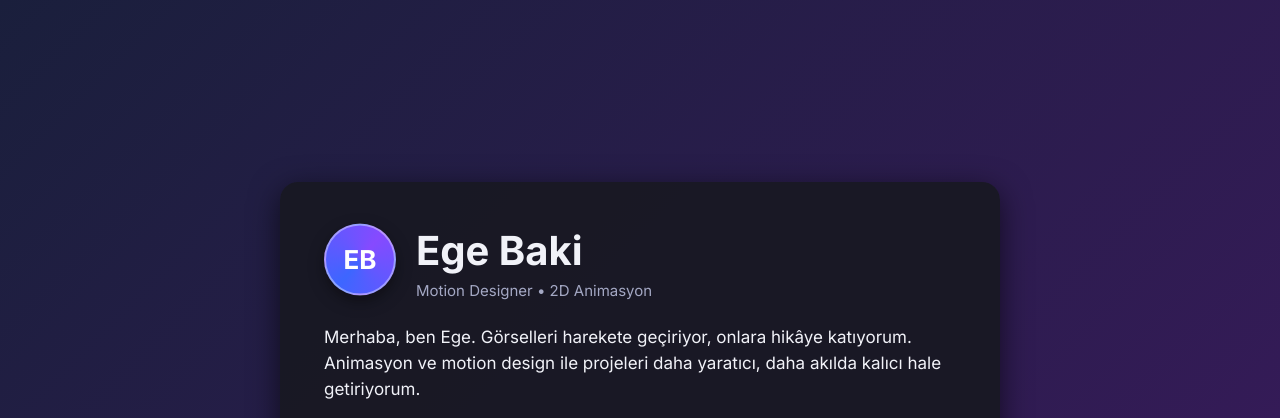
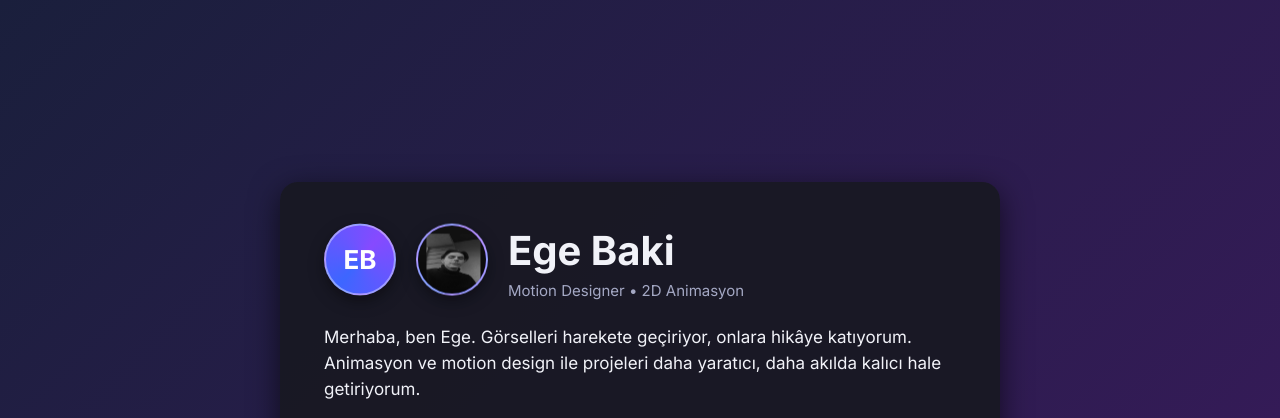
Before and after one commit to egebakii/egebaki-portfolio, a plain HTML site: page index.html in a window 1280 px wide. Shown: the top 418 px of the page. Drawn offline with Linux system fonts and the light colour scheme.

Commit message:
Update index.html

```diff
--- a/index.html
+++ b/index.html
@@ -124,6 +124,7 @@
   <main class="card" role="main">
     <header class="header">
       <div class="avatar" aria-hidden="true">EB</div>
+      <img src="images/profil.jpg" alt="Ege Baki" class="avatar" />
       <div>
         <h1>Ege Baki</h1>
         <p class="tagline">Motion Designer • 2D Animasyon</p>
```
